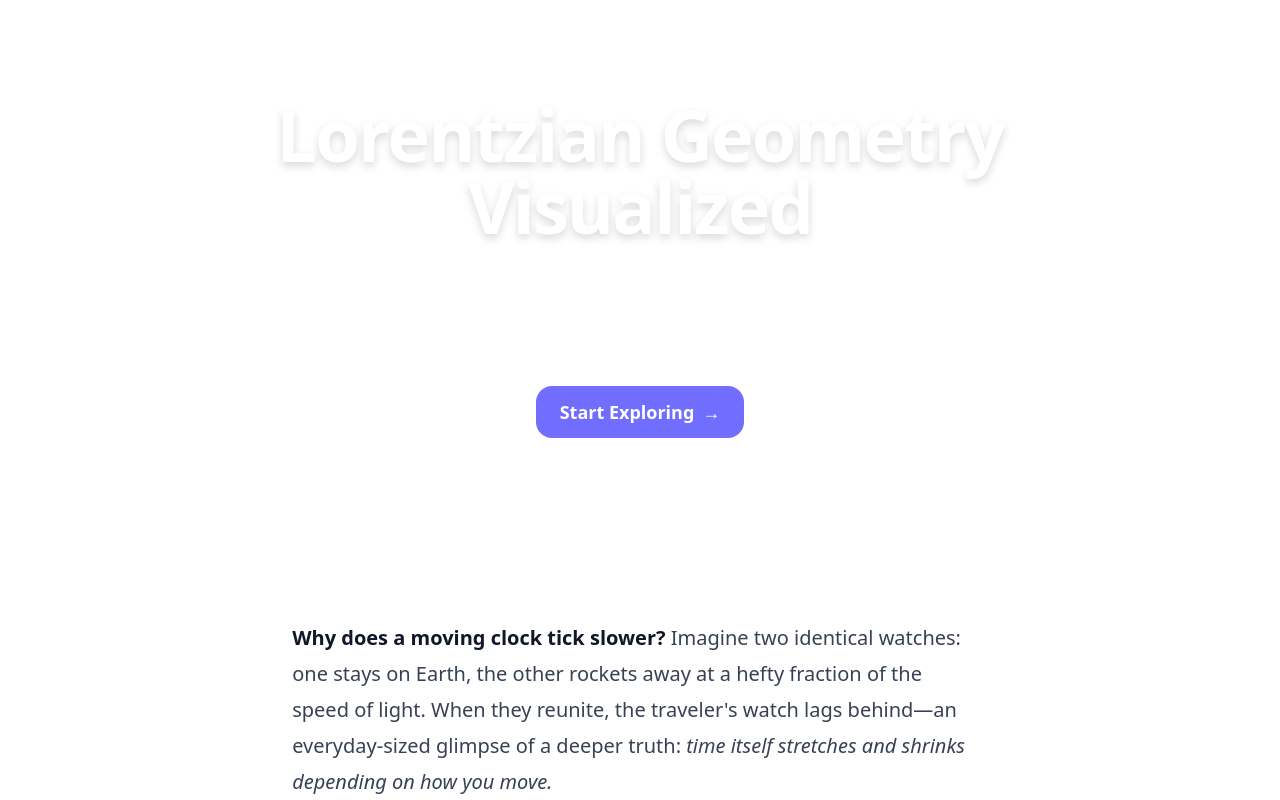
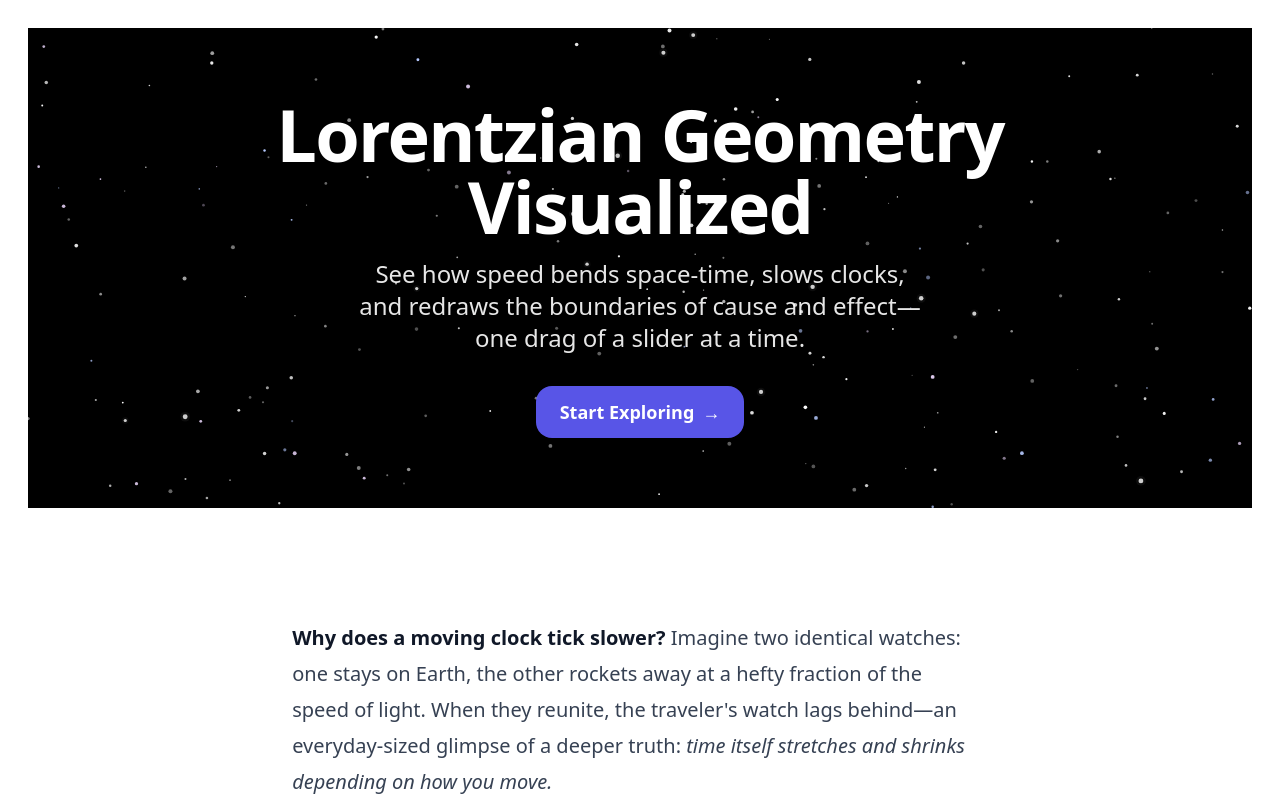
Before and after one commit to johnwlockwood/lorentzian-geometry, a React (Vite) app: page / in a window 1280 px wide. Shown: the top 800 px of the page. Built offline with nearby package versions, Linux system fonts and the light colour scheme.

Commit message:
add starfield

```diff
--- a/src/components/HeroHeader.tsx
+++ b/src/components/HeroHeader.tsx
@@ -8,9 +8,64 @@ export default function HeroHeader() {
           {/* Cosmic/starfield SVG background */}
           <svg
             aria-hidden="true"
-            className="absolute inset-0 w-full h-full object-cover animate-pulse opacity-20"
+            className="absolute inset-0 w-full h-full object-cover"
+            style={{ backgroundColor: 'black' }}
           >
-            {/* tiny star circles here or import an asset */}
+            {/* Black background rectangle */}
+            <rect x="0" y="0" width="100%" height="100%" fill="black" />
+
+            {/* Generate 200 small stars with random properties */}
+            {Array.from({ length: 200 }).map((_, i) => {
+              const size = Math.random() * 1.5 + 0.5;
+              const x = Math.random() * 100;
+              const y = Math.random() * 100;
+              const opacity = Math.random() * 0.7 + 0.3;
+              // Add color variation for some stars
+              const fill = Math.random() > 0.9
+                ? '#b6caff' // Light blue for some stars
+                : Math.random() > 0.9
+                  ? '#eed9ff' // Light purple for some stars
+                  : 'white'; // Most stars are white
+
+              return (
+                <circle
+                  key={i}
+                  cx={`${x}%`}
+                  cy={`${y}%`}
+                  r={size}
+                  fill={fill}
+                  opacity={opacity}
+                />
+              );
+            })}
+
+            {/* Add 15 larger stars with glow effect */}
+            {Array.from({ length: 15 }).map((_, i) => {
+              const size = Math.random() * 1 + 1.5;
+              const x = Math.random() * 100;
+              const y = Math.random() * 100;
+
+              return (
+                <g key={`glow-${i}`}>
+                  {/* Glow effect */}
+                  <circle
+                    cx={`${x}%`}
+                    cy={`${y}%`}
+                    r={size * 2}
+                    fill="white"
+                    opacity="0.05"
+                  />
+                  {/* Star center */}
+                  <circle
+                    cx={`${x}%`}
+                    cy={`${y}%`}
+                    r={size}
+                    fill="white"
+                    opacity="0.8"
+                  />
+                </g>
+              );
+            })}
           </svg>
 
           <h1 className="relative z-10 text-5xl md:text-7xl font-extrabold tracking-tight drop-shadow-lg">
```
